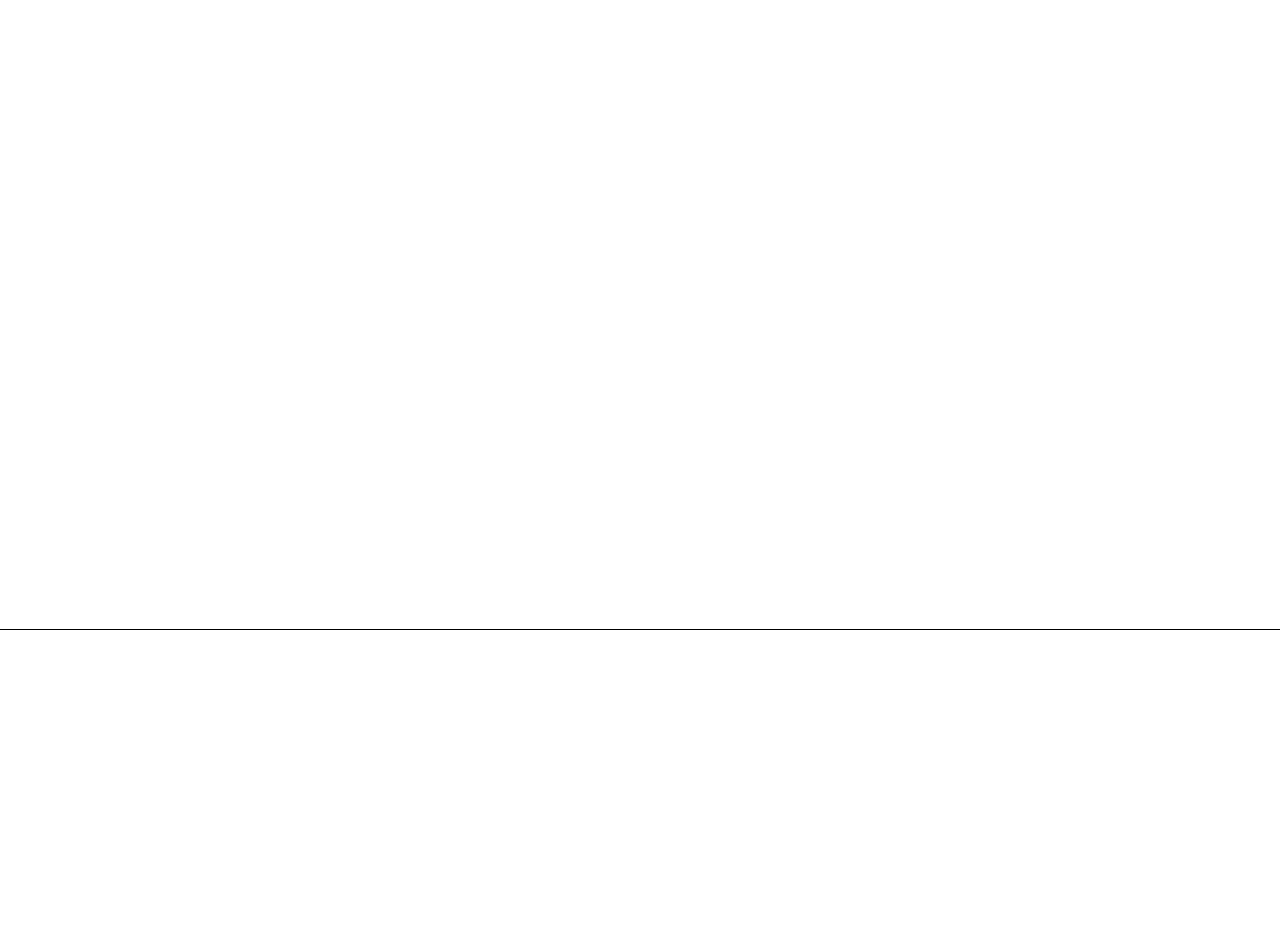
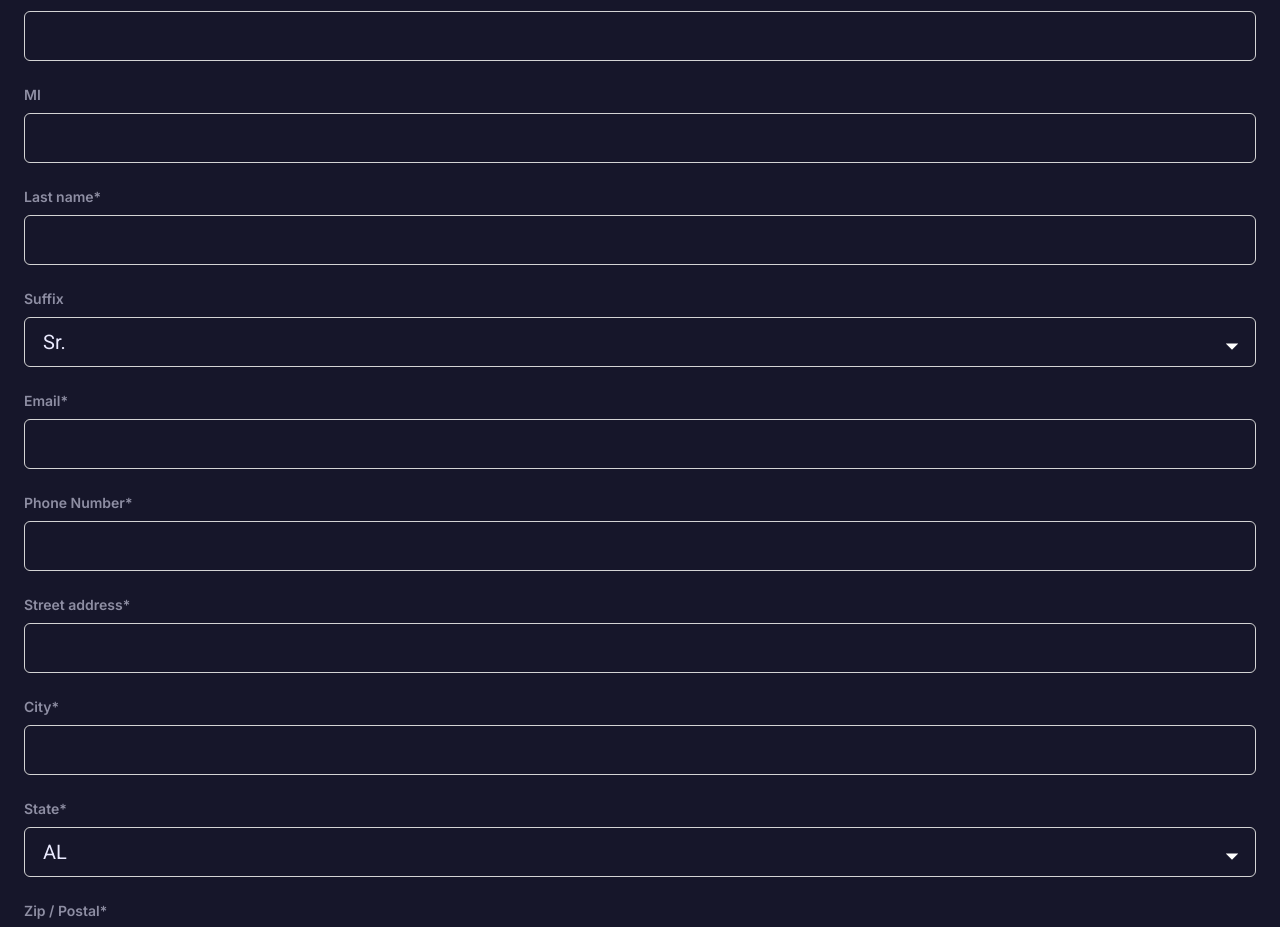
Before and after one commit to leonace924/preapproval-form, a Next.js app: page / in a window 1280 px wide. Shown: the part 67-994 px from the top of the page. Before the commit the page ends 800 px from the top, so only its background shows below. Built offline with nearby package versions, Linux system fonts and the light colour scheme.

Commit message:
feat: add pre approved form

```diff
--- a/src/components/Form/TextInput/index.tsx
+++ b/src/components/Form/TextInput/index.tsx
@@ -21,7 +21,7 @@ const TextInput = ({
   defaultValue,
   type = 'text',
 }: TextInputProps) => {
-  // const hasError = errors && !!errors.errors[name]
+  const hasError = errors && !!errors.errors[name]
 
   return (
     <View>
--- /dev/null
+++ b/src/components/Pages/Home/ApproveForm/index.tsx
@@ -0,0 +1,120 @@
+import React from 'react'
+import { useForm, Controller } from 'react-hook-form'
+
+import View from '@components/Common/View'
+import Select from '@components/Form/Select'
+import TextInput from '@components/Form/TextInput'
+
+import { suffixOptions, stateOptions } from '@data/constants'
+import Button from '@components/Form/Button'
+import Paragraph from '@components/Common/Paragraph'
+import Checkbox from '@components/Form/Checkbox'
+
+const ApproveForm = () => {
+  const {
+    register,
+    handleSubmit,
+    control,
+    formState: { errors },
+  } = useForm()
+
+  const onSubmit = (data: any) => {
+    console.log(errors)
+  }
+
+  return (
+    <View className="d-approve-form">
+      <form onSubmit={handleSubmit(onSubmit)}>
+        <View className="d-approve-form__name">
+          <TextInput
+            label="First name*"
+            register={register}
+            errors={{ errors }}
+            validation={{ required: true }}
+            name="firstName"
+          />
+          <TextInput
+            label="MI"
+            register={register}
+            errors={{ errors }}
+            name="middle"
+          />
+          <TextInput
+            label="Last name*"
+            register={register}
+            errors={{ errors }}
+            validation={{ required: true }}
+            name="lastName"
+          />
+          <Select label="Suffix" options={suffixOptions} name="suffix" />
+        </View>
+
+        <View className="d-approve-form__basic">
+          <TextInput
+            label="Email*"
+            type="email"
+            register={register}
+            errors={{ errors }}
+            validation={{
+              required: true,
+              pattern: /^\w+([\.-]?\w+)*@\w+([\.-]?\w+)*(\.\w{2,3})+$/,
+            }}
+            name="email"
+          />
+          <TextInput
+            label="Phone Number*"
+            register={register}
+            errors={{ errors }}
+            validation={{ required: true }}
+            name="phone"
+          />
+        </View>
+
+        <View className="d-approve-form__street">
+          <TextInput
+            label="Street address*"
+            register={register}
+            errors={{ errors }}
+            validation={{ required: true }}
+            name="streetAddr"
+          />
+        </View>
+
+        <View className="d-approve-form__address">
+          <TextInput
+            label="City*"
+            register={register}
+            errors={{ errors }}
+            validation={{ required: true }}
+            name="city"
+          />
+          <Select label="State*" options={stateOptions} name="state" />
+          <TextInput
+            label="Zip / Postal*"
+            register={register}
+            errors={{ errors }}
+            validation={{ required: true }}
+            name="zipCode"
+          />
+        </View>
+
+        <View className="d-approve-form__confirm">
+          <Paragraph className="my-10 text-sm text-light-slate">
+            By clicking the I Agree checkbox and Submit, I consent to have my
+            credit file accessed for purposes of prequalifying for a vehicle
+            loan. This is a soft inquiry and will not impact my credit score. I
+            agree to the Privacy Notice, Terms and Conditions and I acknowledge
+            I may be contacted by Everyday Motors. I understand that I might not
+            prequalify depending on the prequalification criteria.
+          </Paragraph>
+
+          <Checkbox id="agree" name="agree" label="I Agree*" />
+
+          <Button className="w-full mt-14">Submit</Button>
+        </View>
+      </form>
+    </View>
+  )
+}
+
+export default ApproveForm
--- a/src/pages/index.tsx
+++ b/src/pages/index.tsx
@@ -1,16 +1,16 @@
-import Head from 'next/head'
+import { NextPage } from 'next'
+import Layout from '@components/Common/Layout'
+import ApproveForm from '@components/Pages/Home/ApproveForm'
 
-export default function Home() {
+const Home: NextPage = () => {
   return (
-    <div className="flex flex-col items-center justify-center min-h-screen py-2">
-      <Head>
-        <title>Create Next App</title>
-        <link rel="icon" href="/favicon.ico" />
-      </Head>
+    <Layout>
+      <ApproveForm />
+      {/* <main className="flex flex-col items-center justify-center flex-1 w-full px-20 text-center"></main> */}
 
-      <main className="flex flex-col items-center justify-center flex-1 w-full px-20 text-center"></main>
-
-      <footer className="flex items-center justify-center w-full h-24 border-t"></footer>
-    </div>
+      {/* <footer className="flex items-center justify-center w-full h-24 border-t"></footer> */}
+    </Layout>
   )
 }
+
+export default Home
--- a/src/styles/components/Pages/_ApproveForm.css
+++ b/src/styles/components/Pages/_ApproveForm.css
@@ -1,7 +1,7 @@
 .d-approve-form {
-  @apply bg-primary px-6 pt-[50px];
+  @apply bg-primary px-6 pt-[50px] pb-24;
 
-  input,
+  input:not([type='checkbox']),
   select {
     @apply w-full;
   }
```
Also changed, not shown: 1 other file (tests, documents, lock files or other folders).
